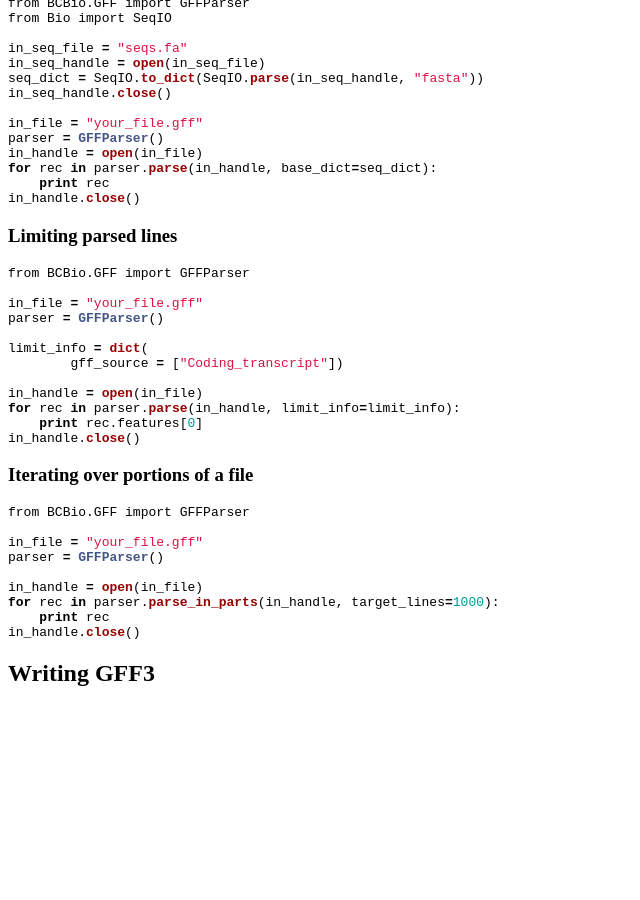
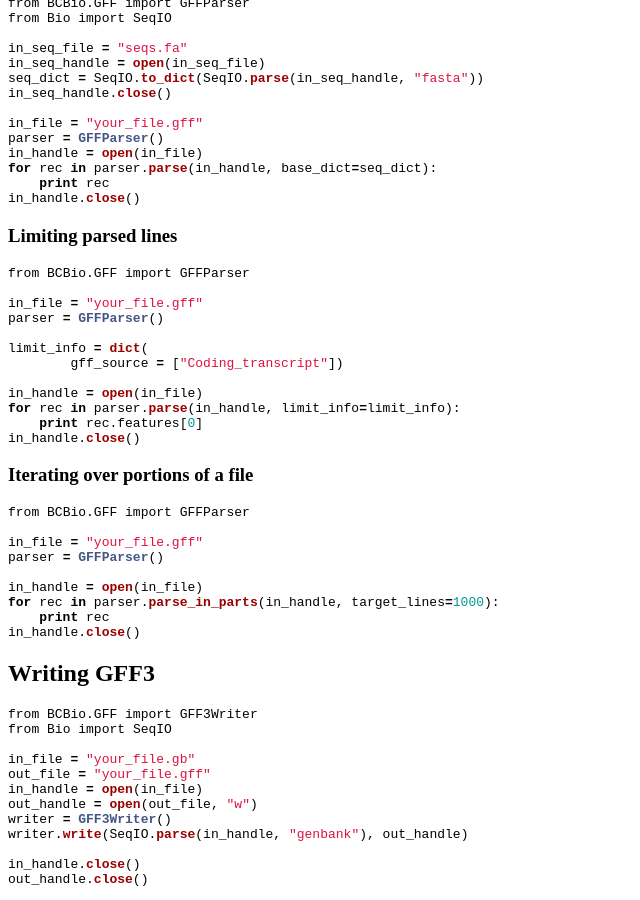
Before and after one commit to biopython/biopython.github.io, a Jekyll site: the page built from wiki/GFF_Parsing.md, in a window 1280 px wide and 900 px high, scrolled down 1981 px. Shown: the whole window, without its empty margins (0-640 px from the left). Built offline with Jekyll 4.4.1, drawn with Linux system fonts in a browser that asks for light colours; before the commit the page ends 2688 px from its top, so only the background shows below that.

Commit message:
/* Writing GFF3 */

````diff
--- a/wiki/GFF_Parsing.md
+++ b/wiki/GFF_Parsing.md
@@ -201,3 +201,18 @@ in_handle.close()
 
 Writing GFF3
 ------------
+
+``` python
+from BCBio.GFF import GFF3Writer
+from Bio import SeqIO
+
+in_file = "your_file.gb"
+out_file = "your_file.gff"
+in_handle = open(in_file)
+out_handle = open(out_file, "w")
+writer = GFF3Writer()
+writer.write(SeqIO.parse(in_handle, "genbank"), out_handle)
+
+in_handle.close()
+out_handle.close()
+```
````
Also changed, not shown: 1 other file.
